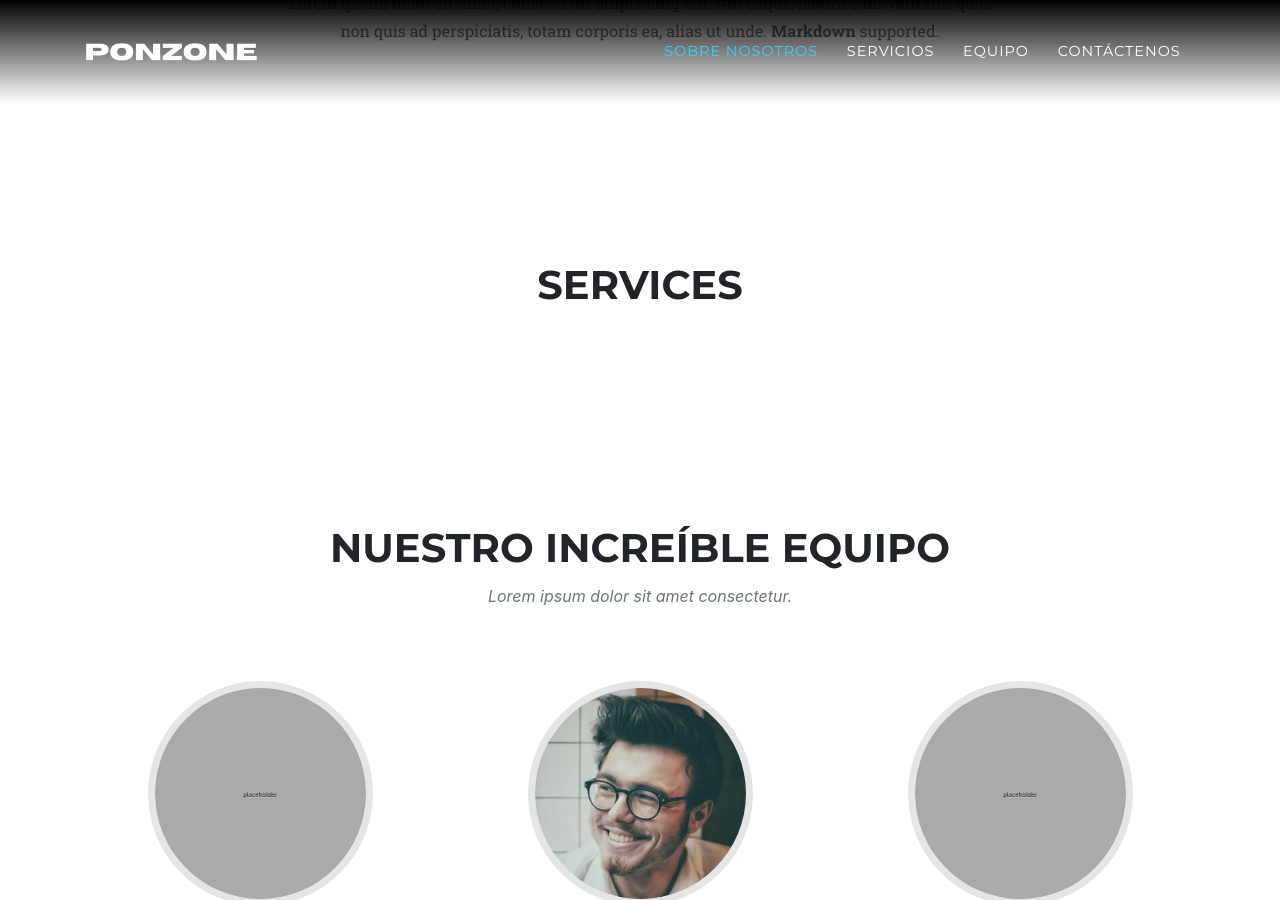
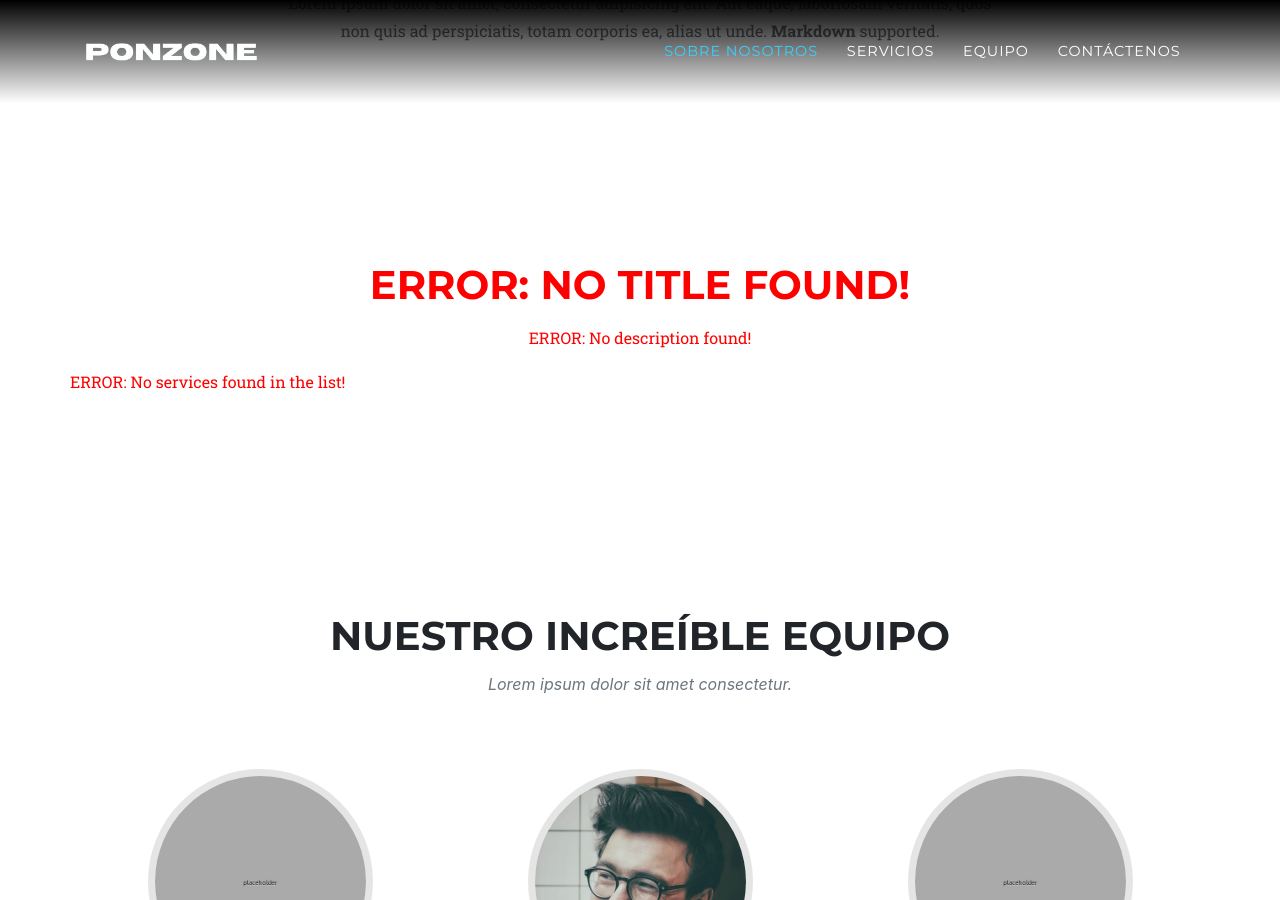
Before and after one commit to PabloJapon/ponzone, a Jekyll site: the page built from index.md, in a window 1280 px wide and 900 px high, scrolled down 768 px. Built offline with Jekyll 4.4.1, drawn with Linux system fonts in a browser that asks for light colours; some web fonts are replaced.

Commit message:
no message

```diff
--- a/_includes/services.html
+++ b/_includes/services.html
@@ -1,22 +1,43 @@
 <!-- Services -->
-<section class="page-section" id="{{ site.data.sitetext[site.locale].services.section | default: "services" }}">
+<section class="page-section" id="{{ site.data.sitetext.services.section | default: "services" }}">
   <div class="container">
 
     <div class="row">
       <div class="col-lg-12 text-center">
-        <h2 class="section-heading text-uppercase">{{ site.data.sitetext[site.locale].services.title | default: "Services" }}</h2>
-        {% if site.data.sitetext[site.locale].services.text %}
-          <h3 class="section-subheading text-muted">{{ site.data.sitetext[site.locale].services.text }}</h3>
+        <!-- Debugging: Check if 'services.title' is loaded -->
+        <h2 class="section-heading text-uppercase">
+          {% if site.data.sitetext.services.title %}
+            {{ site.data.sitetext.services.title }}
+          {% else %}
+            <span style="color: red;">ERROR: No title found!</span>
+          {% endif %}
+        </h2>
+
+        <!-- Debugging: Check if 'services.text' is loaded -->
+        {% if site.data.sitetext.services.text %}
+          <h3 class="section-subheading text-muted">{{ site.data.sitetext.services.text }}</h3>
+        {% else %}
+          <p style="color: red;">ERROR: No description found!</p>
         {% endif %}
       </div>
     </div>
 
     <div class="row text-center">
-      {% for service in site.data.sitetext[site.locale].services.list %}
-        <div class="col-md-4">
-          {{ service.embed | markdownify }}
-        </div>
-      {% endfor %}
+      <!-- Debugging: Check if 'services.list' is available and has content -->
+      {% if site.data.sitetext.services.list and site.data.sitetext.services.list.size > 0 %}
+        {% for service in site.data.sitetext.services.list %}
+          <div class="col-md-4">
+            <!-- Debugging: Check if embed data is loaded for each service -->
+            {% if service.embed %}
+              {{ service.embed | markdownify }}
+            {% else %}
+              <p style="color: red;">ERROR: No embed code found for {{ service.title }}</p>
+            {% endif %}
+          </div>
+        {% endfor %}
+      {% else %}
+        <p style="color: red;">ERROR: No services found in the list!</p>
+      {% endif %}
     </div>
 
   </div>
```
